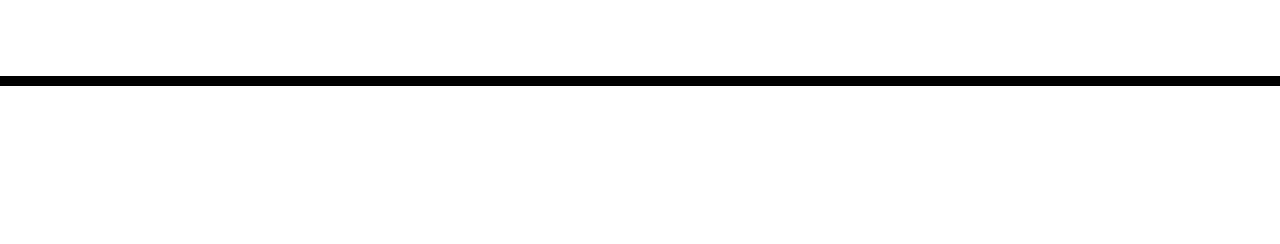
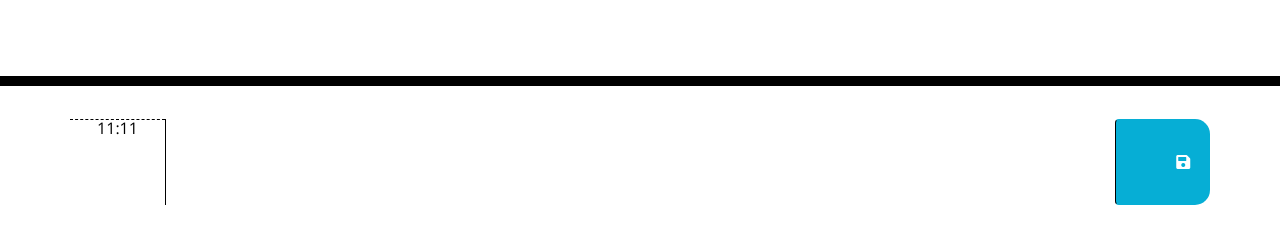
Before and after one commit to ctmbr/workCalendar, a plain HTML site: page index.html in a window 1280 px wide. Shown: the part 182-426 px from the top of the page. Drawn offline with nearby package versions, Linux system fonts and the light colour scheme.

Commit message:
creating timeblock

```diff
--- a/index.html
+++ b/index.html
@@ -30,6 +30,13 @@
     </header>
     <div class="container">
       <!-- Timeblocks go here -->
+      <div class="row time-block">
+        <div class="col-md-1 hour">11:11</div>
+        <textarea class="col-md-10 description"></textarea>
+        <button class="saveBtn btn col-md-1">
+          <i class="fas fa-save"></i>
+        </button>
+      </div>
     </div>
 
     <script src="https://cdnjs.cloudflare.com/ajax/libs/jquery/3.2.1/jquery.min.js"></script>
```
